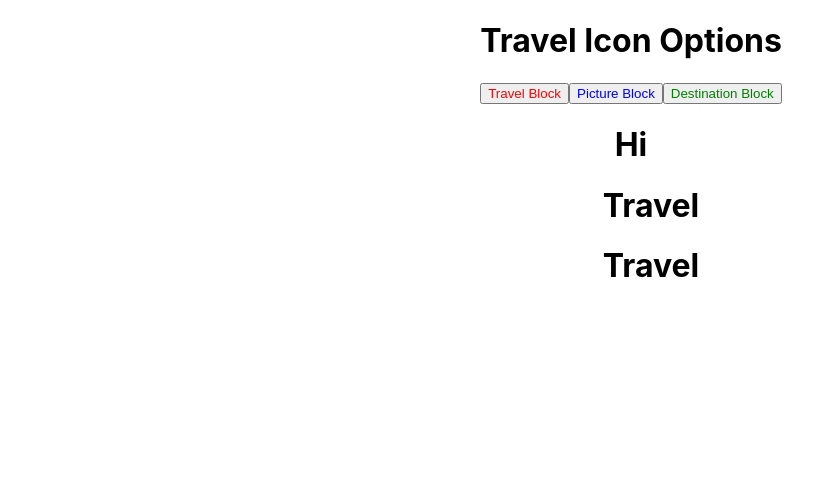
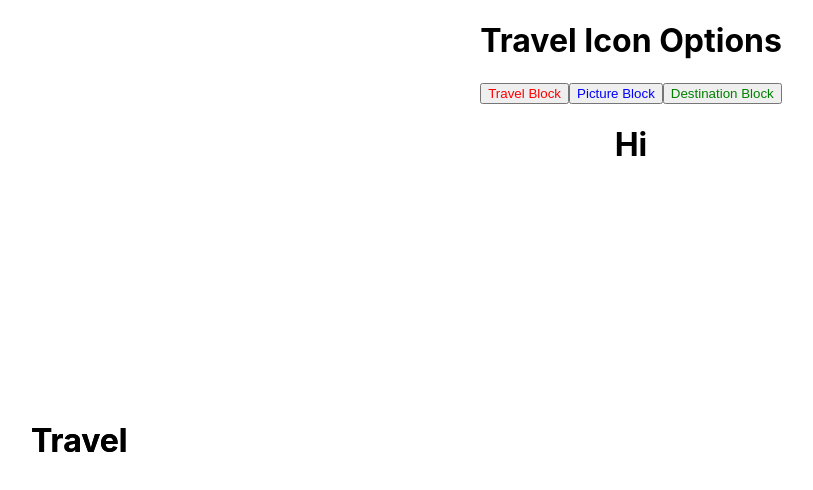
Before and after one commit to Dccai/Hackathon-Travel, a React (Create React App) app: page / in a window 1280 px wide. Shown: the top 490 px of the page, without its empty margins (9-822 px from the left). Built offline with nearby package versions, Linux system fonts and the light colour scheme.

Commit message:
Update MainPage.css

```diff
--- a/src/Pages/MainPage.css
+++ b/src/Pages/MainPage.css
@@ -1,7 +1,7 @@
 ul{
     list-style-type:none;
 }
-li .travelBlock{
+.travelBlock{
     list-style-type:none;
     width:100;
     top:50%;
@@ -9,7 +9,7 @@ li .travelBlock{
     margin-right: auto;
     position:absolute;
 }
-li .photoBlock{
+.photoBlock{
     list-style-type:none;
     width:100;
     top:50%;
@@ -17,7 +17,7 @@ li .photoBlock{
     margin-right: auto;
     position:absolute;
 }
-li .destBlock{
+.destBlock{
     list-style-type:none;
     width:100;
     top:50%;
```
